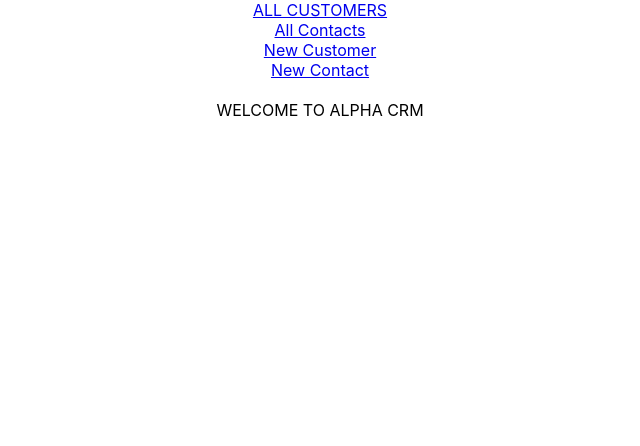
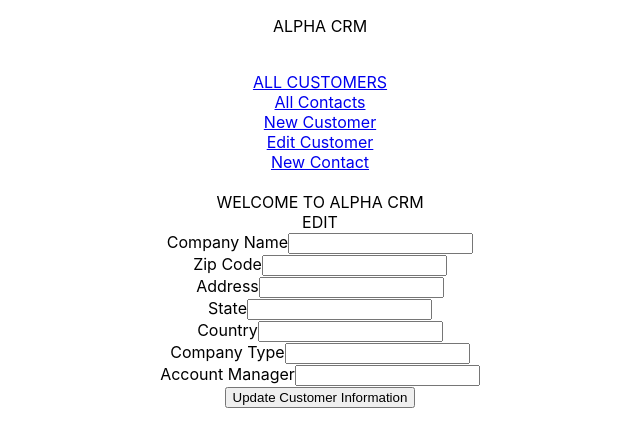
Before and after one commit to shahroze93/alpha-crm, a React (Create React App) app in the folder crm-app/: page /editCustomer/1 in a window 1280 px wide. Shown: the top 446 px of the page, without its empty margins (320-960 px from the left). Built offline with nearby package versions, Linux system fonts and the light colour scheme; no server answers.

Commit message:
Added editCustomer component - not complete

```diff
--- a/crm-app/src/App.js
+++ b/crm-app/src/App.js
@@ -5,6 +5,7 @@ import CustomerList from "./components/CustomerList";
 import CustomerDetail from "./components/CustomerDetail"
 import NewCustomer from "./components/NewCustomer"
 import ContactList from "./components/ContactList"
+import EditCustomer from "./components/EditCustomer";
 
 function App() {
   return (
@@ -18,6 +19,9 @@ function App() {
       <Route path="/newCustomer">
         <NewCustomer />
       </Route>
+      <Route path="/editCustomer/:id">
+        <EditCustomer />
+      </Route>
       <Route path="/customers/:id">
         <CustomerDetail />
       </Route>
--- a/crm-app/src/components/CustomerDetail.jsx
+++ b/crm-app/src/components/CustomerDetail.jsx
@@ -41,6 +41,8 @@ export default function CustomerDetail() {
       <p>{customer.fields?.customer_type}</p>
       <strong>Account Manager:</strong>
       <p>{customer.fields?.account_manager}</p>
+      <Link to={`/editCustomer/${id}`}>Edit Customer</Link>
+      <br />
       <Link to="/">HOMEPAGE</Link>
     </div>
   );
--- a/crm-app/src/components/EditCustomer.jsx
+++ b/crm-app/src/components/EditCustomer.jsx
@@ -1,11 +1,121 @@
-import React from 'react'
+import { useEffect, useState } from "react";
+import axios from "axios";
+import { useParams } from "react-router";
 
-const EditCustomer = () => {
+const AIRTABLE_KEY = process.env.REACT_APP_AIRTABLE_KEY;
+const AIRTABLE_BASE = process.env.REACT_APP_AIRTABLE_BASE;
+
+const URL = `https://api.airtable.com/v0/${AIRTABLE_BASE}/customers`;
+
+export default function CustomerDetail() {
+  const [customer, setCustomer] = useState({});
+  const { id } = useParams();
+  // console.log(id)
+
+  useEffect(() => {
+    fetchCustomer();
+  }, []);
+  const fetchCustomer = async () => {
+    const customerURL = `${URL}/${id}`;
+    const res = await axios.get(customerURL, {
+      headers: {
+        Authorization: `Bearer ${AIRTABLE_KEY}`,
+      },
+    });
+    setCustomer(res.data.fields);
+  };
+
+  const handleChange = (e) => {
+    const { name, value } = e.target;
+    setCustomer((prevCustomer) => ({
+      ...prevCustomer,
+      [name]: value,
+    }));
+  };
+
+  const handleUpdate = async (e) => {
+    e.preventDefault();
+    const customerURL = `${URL}/${id}`;
+    const res = await axios.put(
+      customerURL,
+      { fields: customer },
+      {
+        headers: {
+          Authorization: `Bearer ${AIRTABLE_KEY}`,
+        },
+      }
+    );
+    console.log(res);
+  };
+
   return (
     <div>
+      EDIT
+      <form onSubmit={handleUpdate}>
+      <label>Company Name</label>
+        <input name="name" value={customer.name_company} onChange={handleChange} />
+        <br />
 
+      <label>Zip Code</label>
+        <input
+          type="number"
+          value={customer.zipcode}
+          name="zipcode"
+          onChange={(e) =>
+            setCustomer((prevCustomer) => ({
+              ...prevCustomer,
+              zipcode: parseInt(e.target.value),
+            }))
+          }
+        />
+        <br />
+
+        <label>Address</label>
+        <input
+          type="text"
+          value={customer.address}
+          name="address"
+          onChange={handleChange}
+        />
+        <br />
+
+        <label>State</label>
+        <input
+          type="text"
+          value={customer.state}
+          name="state"
+          onChange={handleChange}
+        />
+        <br />
+
+        <label>Country</label>
+        <input
+          type="text"
+          value={customer.country}
+          name="country"
+          onChange={handleChange}
+        />
+        <br />
+
+        <label>Company Type</label>
+        <input
+          type="text"
+          value={customer.customer_type}
+          name="company_type"
+          onChange={handleChange}
+        />
+        <br />
+
+        <label>Account Manager</label>
+        <input
+          type="text"
+          value={customer.account_manager}
+          name="account_manager"
+          onChange={handleChange}
+        />
+        <br />
+        <button>Update Customer Information</button>
+      </form>
     </div>
-  )
+  );
 }
-
-export default EditCustomer
--- a/crm-app/src/components/Navbar.jsx
+++ b/crm-app/src/components/Navbar.jsx
@@ -4,11 +4,15 @@ import { Link } from "react-router-dom";
 function Navbar () {
   return (
     <nav>
+      <p>ALPHA CRM</p>
+      <br />
       <Link to="/">ALL CUSTOMERS</Link>
       <br />
       <Link to="/contacts">All Contacts</Link>
       <br />
       <Link to="/newCustomer">New Customer</Link>
+      <br />
+      <Link to="/editCustomer">Edit Customer</Link>
       <br />
       <Link to="/newContact">New Contact</Link>
     </nav>
```
